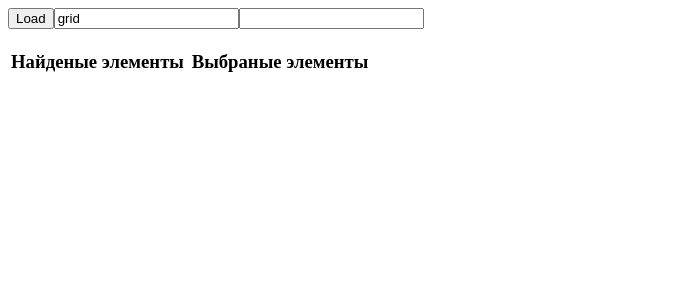
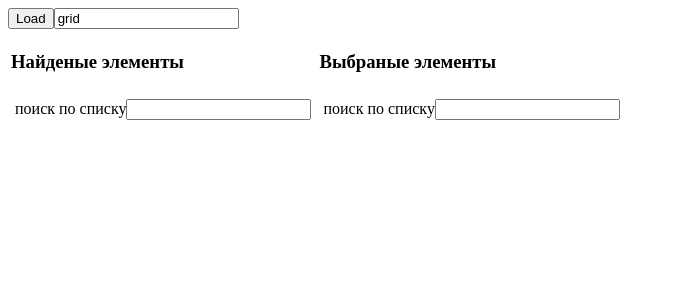
Before and after one commit to misha-r82/httpLoader, an Angular app: page / in a window 1280 px wide. Shown: the top 300 px of the page, without its empty margins (0-675 px from the left). Built offline with nearby package versions, Linux system fonts and the light colour scheme.

Commit message:
выделил компонент со списком проектов

```diff
--- a/src/app/app.component.html
+++ b/src/app/app.component.html
@@ -1,6 +1,6 @@
 <button (click)="btnLoadClick()">Load</button>
 <input type="text" value="grid" (input)="onSearchMaskChanged($event)">
-<input type="text" (input)="onLocalSearchChanged($event)">
+
 <table>
   <thead>
     <td>
@@ -12,14 +12,10 @@
   </thead>
   <tr>
     <td class="semicolmn">
-      <div *ngFor="let item of items |chechedFilter:false | resultFilter:localSearch ">
-        <app-git-project-view [item]="item"></app-git-project-view>
-      </div>
+      <app-project-list-view [items] = "items" [showChecked]="false"></app-project-list-view>
     </td>
     <td class="semicolmn">
-      <div *ngFor="let item of items |chechedFilter:true | resultFilter:localSearch ">
-        <app-git-project-view [item]="item"></app-git-project-view>
-      </div>
+      <app-project-list-view [items] = "items" [showChecked]="true"></app-project-list-view>
     </td>
   </tr>
 </table>
--- a/src/app/app.component.ts
+++ b/src/app/app.component.ts
@@ -12,7 +12,7 @@ export class AppComponent
 {
   items: GitItem[];
   searchMask: string;
-  localSearch : string;
+
 //  @Output() maskChanged = new EventEmitter<boolean>();
   constructor(private httpLoader: GitSearchService){}
   btnLoadClick()
@@ -30,9 +30,5 @@ export class AppComponent
     this.searchMask = (event.target as HTMLInputElement).value;
   }
 
-  onLocalSearchChanged($event: Event)
-  {
-    //console.log("localSarch");
-    this.localSearch = (event.target as HTMLInputElement).value;
-  }
+
 }
--- a/src/app/app.module.ts
+++ b/src/app/app.module.ts
@@ -9,13 +9,15 @@ import {GitInterceptorService} from './git-interceptor.service';
 import { GitProjectViewComponent } from './git-project-view/git-project-view.component';
 import { ResultFilterPipe } from './result-filter-pipe.pipe';
 import { ChechedFilterPipe } from './cheched-filter.pipe';
+import { ProjectListViewComponent } from './project-list-view/project-list-view.component';
 
 @NgModule({
   declarations: [
     AppComponent,
     GitProjectViewComponent,
     ResultFilterPipe,
-    ChechedFilterPipe
+    ChechedFilterPipe,
+    ProjectListViewComponent
   ],
   imports: [
     BrowserModule, HttpClientModule
--- a/src/app/cheched-filter.pipe.ts
+++ b/src/app/cheched-filter.pipe.ts
@@ -8,6 +8,7 @@ import {GitItem} from './gitItem.model';
 export class ChechedFilterPipe implements PipeTransform {
 
   transform(items: GitItem[], selectChecked : boolean): any {
+    //console.log(`${selectChecked} pipe`);
     if (!items) return items;
     return items.filter(i=>{return  i.selected === selectChecked});
   }
--- a/src/app/git-project-view/git-project-view.component.ts
+++ b/src/app/git-project-view/git-project-view.component.ts
@@ -7,11 +7,15 @@ import {GitItem} from '../gitItem.model';
   templateUrl: './git-project-view.component.html',
   styleUrls: ['./git-project-view.component.css']
 })
-export class GitProjectViewComponent {
+export class GitProjectViewComponent implements OnInit{
 @Input() item: GitItem;
 
   onSelectCick($event: Event)
   {
     this.item.selected = (event.target as HTMLInputElement).checked;
   }
+
+  ngOnInit(): void {
+    console.log("init!");
+  }
 }
--- /dev/null
+++ b/src/app/project-list-view/project-list-view.component.css
@@ -0,0 +1,4 @@
+.content
+{
+  vertical-align: top;
+}
--- /dev/null
+++ b/src/app/project-list-view/project-list-view.component.html
@@ -0,0 +1,6 @@
+<section class="content">
+  <span>поиск по списку</span> <input type="text" (input)="onLocalSearchChanged($event)">
+  <div *ngFor="let item of items |chechedFilter:showChecked | resultFilter:localSearch; ">
+    <app-git-project-view [item]="item"></app-git-project-view>
+  </div>
+</section>
--- /dev/null
+++ b/src/app/project-list-view/project-list-view.component.ts
@@ -0,0 +1,19 @@
+import {Component, Input, OnInit} from '@angular/core';
+import {GitItem} from '../gitItem.model';
+
+@Component({
+  selector: 'app-project-list-view',
+  templateUrl: './project-list-view.component.html',
+  styleUrls: ['./project-list-view.component.css']
+})
+export class ProjectListViewComponent {
+  @Input() items: GitItem[];
+  @Input() showChecked : boolean;
+  localSearch : string;
+
+  onLocalSearchChanged($event: Event)
+  {
+    //console.log(this.showChecked);
+    this.localSearch = (event.target as HTMLInputElement).value;
+  }
+}
```
Also changed, not shown: 1 other file (tests, documents, lock files or other folders).
